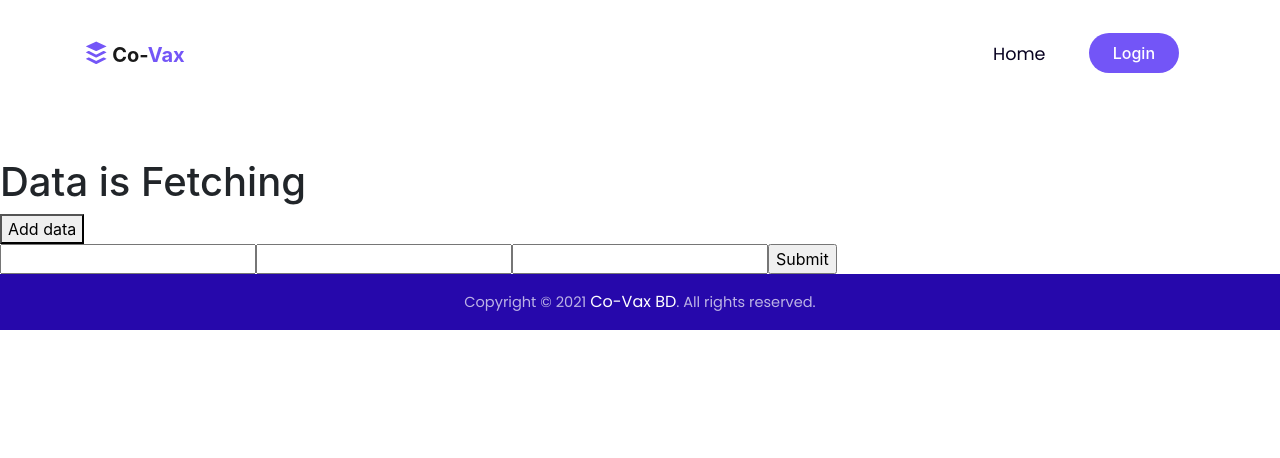
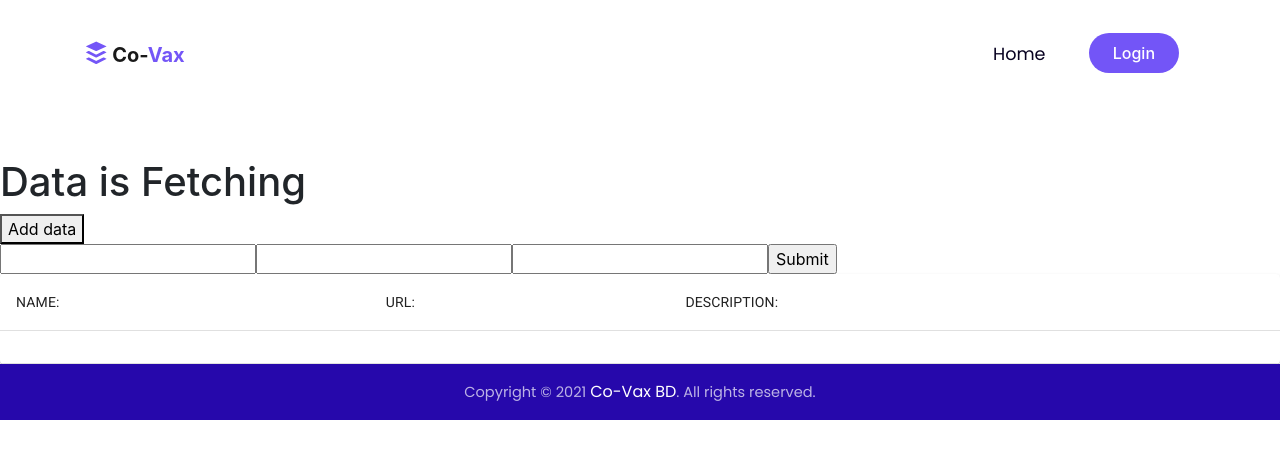
Before and after one commit to kabir-webDev/covid-vaccine, a React (Create React App) app: page /regi_form in a window 1280 px wide. Shown: the top 458 px of the page. Built offline with nearby package versions, Linux system fonts and the light colour scheme; no server answers; the database is empty.

Commit message:
React Material-ui table

```diff
--- a/package.json
+++ b/package.json
@@ -21,6 +21,7 @@
     "countup.js": "^1.9.3",
     "firebase": "^8.8.0",
     "jwt-decode": "^3.1.2",
+    "material-table": "^1.69.3",
     "react": "^17.0.2",
     "react-bootstrap": "^1.5.2",
     "react-content-loader": "^6.0.3",
@@ -34,6 +35,7 @@
     "react-router-dom": "^5.2.0",
     "react-scripts": "^4.0.3",
     "react-select": "^4.3.1",
+    "react-table": "^7.7.0",
     "react-toastify": "^7.0.4",
     "styled-components": "^5.3.0",
     "sweetalert": "^2.1.2",
--- /dev/null
+++ b/src/components/Home/Registration/BasicTable.js
@@ -0,0 +1,75 @@
+import React, { useState, useEffect } from "react";
+import { db } from "../../../config/firebaseConfig";
+import { makeStyles } from "@material-ui/core/styles";
+import Table from "@material-ui/core/Table";
+import TableBody from "@material-ui/core/TableBody";
+import TableCell from "@material-ui/core/TableCell";
+import TableContainer from "@material-ui/core/TableContainer";
+import TableHead from "@material-ui/core/TableHead";
+import TableRow from "@material-ui/core/TableRow";
+import Paper from "@material-ui/core/Paper";
+
+const useStyles = makeStyles({
+  table: {
+    minWidth: 650,
+  },
+});
+
+export default function BasicTable() {
+  const [user, setUser] = useState([]);
+  const ref = db.collection("links");
+  function getUsers() {
+    ref.onSnapshot((querySnapshot) => {
+      const items = [];
+      querySnapshot.forEach((doc) => {
+        items.push(doc.data());
+      });
+      setUser(items);
+    });
+  }
+  useEffect(() => {
+    getUsers();
+  }, []);
+  console.log(user);
+
+  function createData(name, url, description) {
+    return { name, url, description };
+  }
+  const data = {
+    name: "Kabir",
+    url: "www.google.com",
+    description: "Best search engine",
+  };
+  const rows = [createData(user.name, user.url, user.description)];
+
+  const classes = useStyles();
+
+  return (
+    <TableContainer component={Paper}>
+      <Table className={classes.table} aria-label="simple table">
+        <TableHead>
+          <TableRow>
+            <TableCell>NAME:</TableCell>
+            <TableCell>URL:</TableCell>
+            <TableCell>DESCRIPTION:</TableCell>
+          </TableRow>
+        </TableHead>
+        <TableBody>
+          {rows.map((row) => (
+            <TableRow key={row.name}>
+              <TableCell component="th" scope="row">
+                {row.name}
+              </TableCell>
+              <TableCell component="th" scope="row">
+                {row.url}
+              </TableCell>
+              <TableCell component="th" scope="row">
+                {row.description}
+              </TableCell>
+            </TableRow>
+          ))}
+        </TableBody>
+      </Table>
+    </TableContainer>
+  );
+}
--- a/src/components/Home/Registration/GetData.js
+++ b/src/components/Home/Registration/GetData.js
@@ -36,7 +36,7 @@ function GetData() {
     getUsers();
   }, []);
 
-  console.log(user);
+  //   console.log(user);
 
   const addData = () => {
     const res = db.collection("links").doc().set({
--- a/src/components/Home/Registration/RegisterForm.js
+++ b/src/components/Home/Registration/RegisterForm.js
@@ -1,12 +1,14 @@
 import React from "react";
 import GetData from "./GetData";
 import Links from "./Links";
+import BasicTable from "./BasicTable";
 
 function RegisterForm() {
   return (
     <div>
       {/* <Links /> */}
       <GetData />
+      <BasicTable />
     </div>
   );
 }
```
Also changed, not shown: 1 other file (tests, documents, lock files or other folders).
